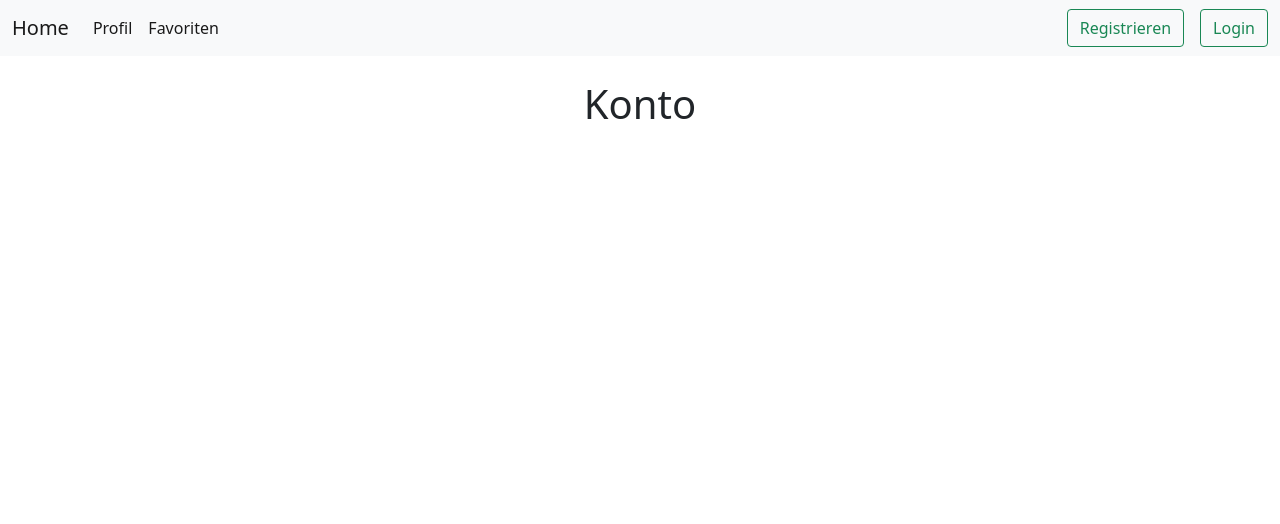
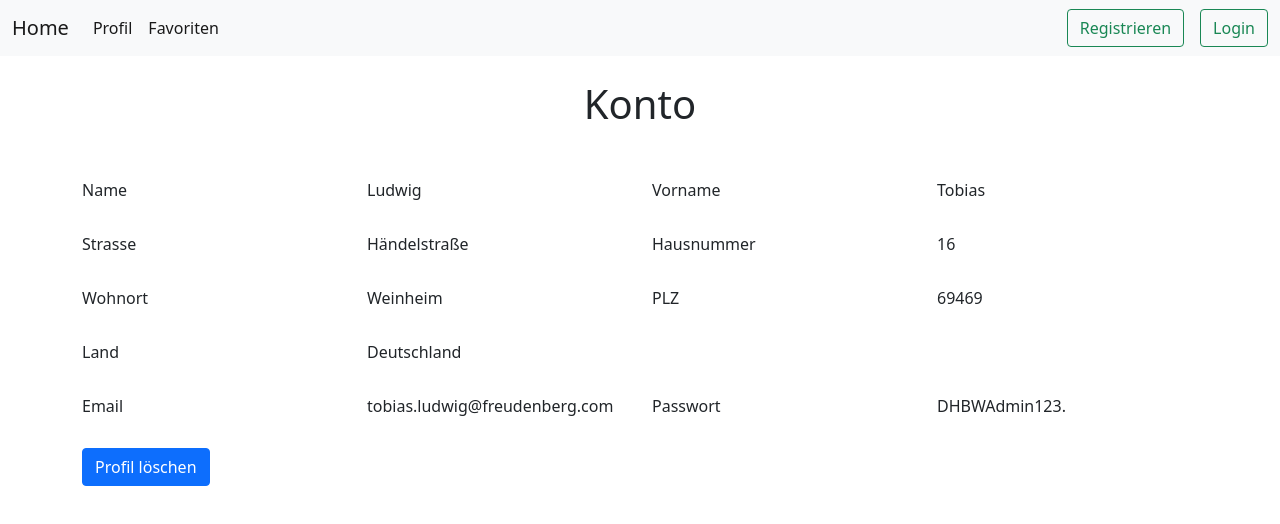
Before and after one commit to TobiasLudwig02/Webprogramierung, a plain HTML site: page html/konto.html in a window 1280 px wide. Drawn offline with nearby package versions, Linux system fonts and the light colour scheme.

Commit message:
Added konto

```diff
--- a/css/konto.css
+++ b/css/konto.css
@@ -3,3 +3,9 @@ h1{
     margin-bottom: 50px;
 
 }
+
+.row{
+    margin-top: 30px;
+    /* margin-left: 100px;
+    margin-right: 100px; */
+}
--- a/html/konto.html
+++ b/html/konto.html
@@ -64,13 +64,45 @@
     <h1>Konto</h1>
 
     <div class="container">
-          <div class="row">
-              <div class="col-4" id="suche"></div>
-              <div class="col-4" id="suchebutton"></div>
-              </div>
-          </div>
+        <div class="box">
+            <div class="row">
+                <div class="col-3">Name</div>
+                <div class="col-3" id="varname"></div>
+                <div class="col-3">Vorname</div>
+                <div class="col-3" id="varvorname"></div>
+            </div>
 
-      </div>
+            <div class="row">
+                <div class="col-3">Strasse</div>
+                <div class="col-3" id="varstrasse"></div>
+                <div class="col-3">Hausnummer</div>
+                <div class="col-3" id="varhausnummer"></div>
+            </div>
+
+            <div class="row">
+                <div class="col-3">Wohnort</div>
+                <div class="col-3" id="varwohnort"></div>
+                <div class="col-3">PLZ</div>
+                <div class="col-3" id="varplz"></div>
+            </div>
+
+            <div class="row">
+                <div class="col-3">Land</div>
+                <div class="col-3" id="varland"></div>
+            </div>
+
+            <div class="row">
+                <div class="col-3">Email</div>
+                <div class="col-3" id="varemail"></div>
+                <div class="col-3">Passwort</div>
+                <div class="col-3" id="varpasswort"></div>
+            </div>
+            <div class="row">
+                <p id="profillöschenbutton"></p>
+            </div>
+
+        </div>
+    </div>
 
     <!-- Option 1: Bootstrap Bundle with Popper -->
     <script src="https://cdn.jsdelivr.net/npm/bootstrap@5.0.2/dist/js/bootstrap.bundle.min.js" integrity="sha384-MrcW6ZMFYlzcLA8Nl+NtUVF0sA7MsXsP1UyJoMp4YLEuNSfAP+JcXn/tWtIaxVXM" crossorigin="anonymous"></script>
--- a/js/konto.js
+++ b/js/konto.js
@@ -0,0 +1,38 @@
+window.onload = function (){
+
+                    let varname = "Ludwig" //Muss aus der DB gezogen werden
+                    let varvorname = "Tobias" //Muss aus der DB gezogen werden
+                    let varstrasse = "Händelstraße" //Muss aus der DB gezogen werden
+                    let varhausnummer = "16" //Muss aus der DB gezogen werden
+                    let varwohnort = "Weinheim" //Muss aus der DB gezogen werden
+                    let varplz = "69469" //Muss aus der DB gezogen werden
+                    let varland = "Deutschland" //Muss aus der DB gezogen werden
+                    let varemail = "tobias.ludwig@freudenberg.com" //Muss aus der DB gezogen werden
+                    let varpasswort = "DHBWAdmin123." //Muss aus der DB gezogen werden
+                    document.getElementById('varname').innerHTML = varname;
+                    document.getElementById('varvorname').innerHTML = varvorname;
+                    document.getElementById('varstrasse').innerHTML = varstrasse;
+                    document.getElementById('varhausnummer').innerHTML = varhausnummer;
+                    document.getElementById('varwohnort').innerHTML = varwohnort;
+                    document.getElementById('varplz').innerHTML = varplz;
+                    document.getElementById('varland').innerHTML = varland;
+                    document.getElementById('varemail').innerHTML = varemail;
+                    document.getElementById('varpasswort').innerHTML = varpasswort;
+
+                }
+
+
+//Profil löschen-Button
+$(function () {
+    ProfilLöschenButton = createButtonBusy({
+        "parent": $("#profillöschenbutton"),
+        "title":"Profil löschen",
+        "cssClass": "btn-primary",
+        "onClick": ProfilLöschenFunction
+    });
+});
+
+function ProfilLöschenFunction()
+    {
+//Function zum Löschen der WG
+    }
```
